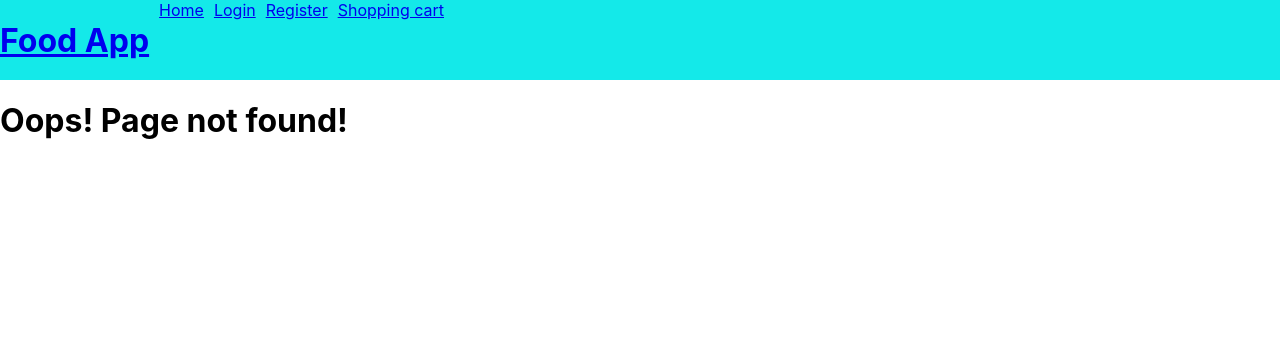
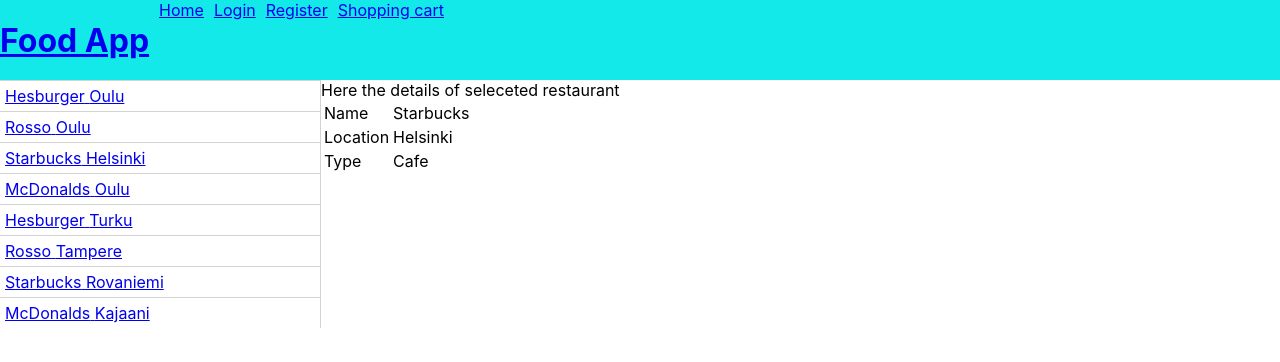
Before and after one commit to AWAProjectTeam7/frontend, a React (Create React App) app: page /0684f7ff-8b3c-44f1-8fcb-4a2f802555e1 in a window 1280 px wide. Before the commit this address had no page. Shown: the top 362 px of the page. Built offline with nearby package versions, Linux system fonts and the light colour scheme.

Commit message:
restaurant browsing from local data

```diff
--- a/src/App.js
+++ b/src/App.js
@@ -4,12 +4,18 @@
 import Login from './components/Login';
 import Register from './components/Register';
 import ShoppingCart from './components/ShoppingCart';
+import RestaurantDetailView from './components/RestaurantDetailView';
 import Logo from './components/Logo';
 import { BrowserRouter, Routes, Route, Link } from 'react-router-dom';
 import { v4 as uuidv4 } from 'uuid';
 import axios from 'axios';
+import RestaurantData from './data.json';
 
 function App() {
+
+  const restaurants = RestaurantData.map(restaurant => {
+    return { ...restaurant, id: uuidv4() }
+  })
 
   return (
     <BrowserRouter>
@@ -24,7 +30,9 @@
         </div>
 
         <Routes>
-          <Route path="/" element={ <Home /> } />
+          <Route path="/" element={ <Home restaurants={ restaurants} /> } >
+            <Route path=":restaurantId" element={ <RestaurantDetailView restaurants={ restaurants} /> } />
+          </Route>
           <Route path="/login" element = { <Login /> } />
           <Route path="/register" element = { <Register /> } />
           <Route path="/cart" element = { <ShoppingCart /> } />
--- a/src/components/Home.js
+++ b/src/components/Home.js
@@ -1,16 +1,20 @@
 import React from 'react'
-import { Link } from 'react-router-dom'
+import { Link, Outlet } from 'react-router-dom'
 
-export default function Home() {
+export default function Home(props) {
   return (
-    <div>
-      <h1>Home</h1>
-      <div>
-      <p>This is the homepage.</p>
-      <p>Restaurant owner? Click below.</p>
-      <Link to="secondview"><button>Register</button></Link>
+    <div className="contactListView">
+      <div className="contactList">
+      { props.restaurants.map(restaurant =>
+        <Link to={ restaurant.id }>
+          <div className="contactListElement">{restaurant.name} {restaurant.location}</div>
+        </Link>
+      )}
       </div>
-
+      <div className="contactDetail">
+        Here the details of seleceted restaurant
+        <Outlet />
+      </div>
     </div>
   )
 }
--- /dev/null
+++ b/src/components/RestaurantDetailView.js
@@ -0,0 +1,32 @@
+import React from 'react'
+import { useParams } from 'react-router-dom';
+
+export default function ContactDetailView(props) {
+
+  const result = useParams();
+
+  const restaurant = props.restaurants.find(restaurant => restaurant.id === result.restaurantId);
+  if(restaurant == null) {
+    return <div>No matching contact</div>
+  }
+
+  return (
+    <div>
+      <table>
+        <tr>
+          <td>Name</td>
+          <td>{restaurant.name}</td>
+        </tr>
+        <tr>
+          <td>Location</td>
+          <td>{restaurant.location}</td>
+        </tr>
+        <tr>
+          <td>Type</td>
+          <td>{restaurant.type}</td>
+        </tr>
+      </table>
+
+    </div>
+  )
+}
--- /dev/null
+++ b/src/data.json
@@ -0,0 +1,42 @@
+[
+    {
+        "name": "Hesburger",
+        "location": "Oulu",
+        "type": "Fasfood"
+    },
+    {
+        "name": "Rosso",
+        "location": "Oulu",
+        "type": "Fine dining"
+    },
+    {
+        "name": "Starbucks",
+        "location": "Helsinki",
+        "type": "Cafe"
+    },
+    {
+        "name": "McDonalds",
+        "location": "Oulu",
+        "type": "Fasfood"
+    },
+    {
+        "name": "Hesburger",
+        "location": "Turku",
+        "type": "Fasfood"
+    },
+    {
+        "name": "Rosso",
+        "location": "Tampere",
+        "type": "Fine dining"
+    },
+    {
+        "name": "Starbucks",
+        "location": "Rovaniemi",
+        "type": "Cafe"
+    },
+    {
+        "name": "McDonalds",
+        "location": "Kajaani",
+        "type": "Fasfood"
+    }
+]
```
